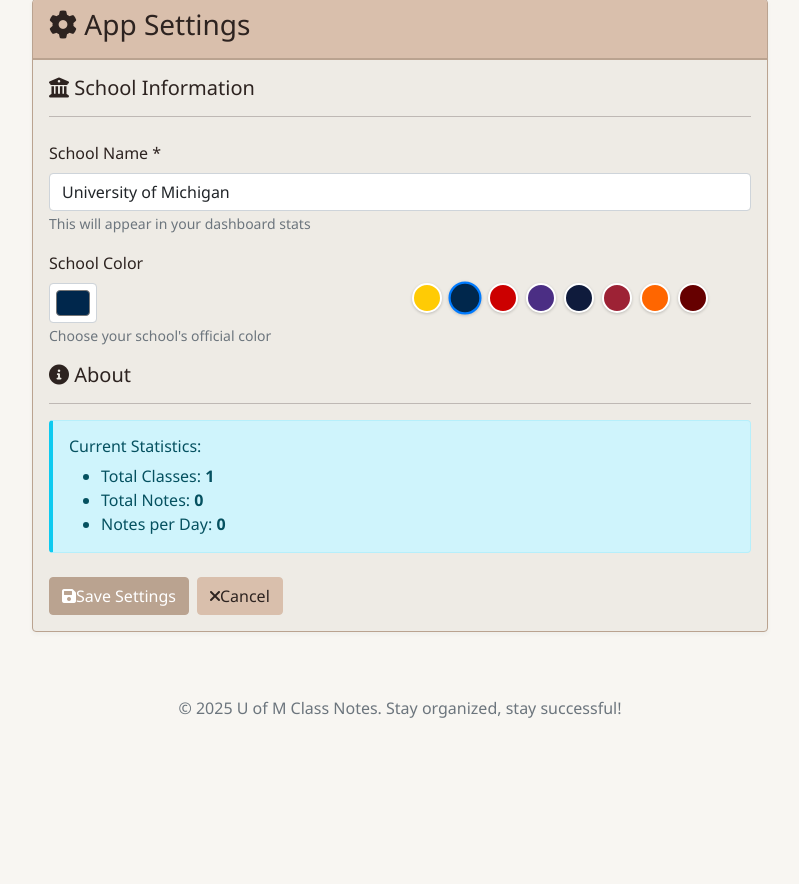
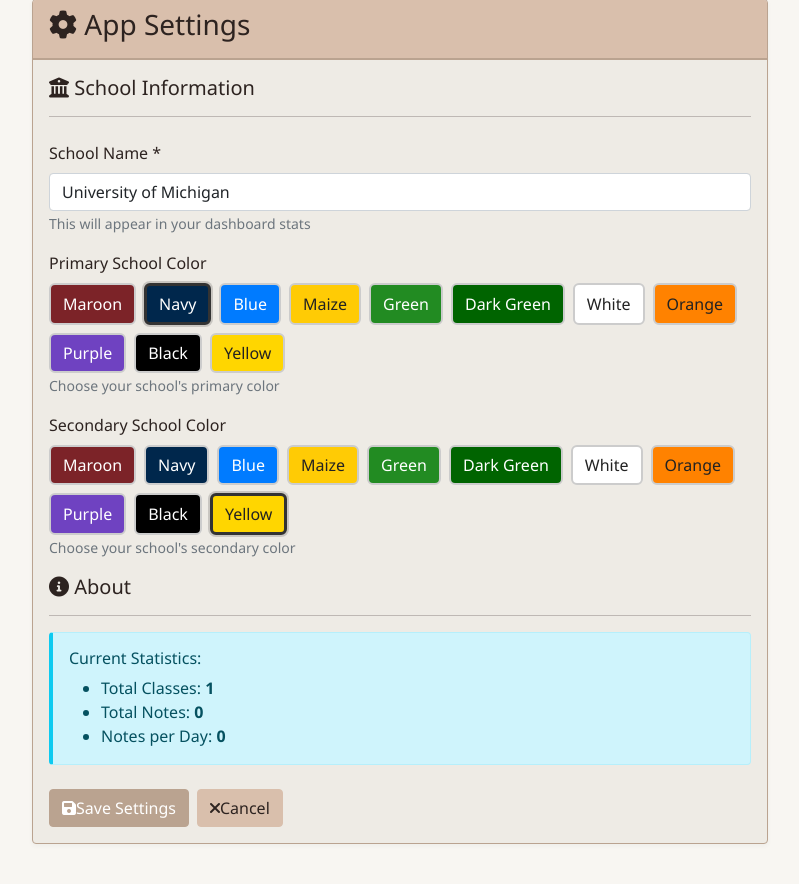
Before and after one commit to The-Legacy/class_notes, a Flask app: page /settings in a window 1280 px wide. Shown: the part 83-967 px from the top of the page, without its empty margins (240-1039 px from the left). Before the commit the page ends 801 px from the top, so only its background shows below. Run offline with Flask 3, Linux system fonts and the light colour scheme; data comes from the database, SQL or seed files in the repository; both versions use the stored data as it was after the commit; data that the repository does not hold is empty; some libraries are stand-ins or nearby versions.

Commit message:
Got School Colors Working

```diff
--- a/app.py
+++ b/app.py
@@ -64,7 +64,10 @@
         INSERT OR IGNORE INTO settings (key, value) VALUES ('school_name', 'U of M')
     ''')
     cursor.execute('''
-        INSERT OR IGNORE INTO settings (key, value) VALUES ('school_color', '#FFCB05')
+        INSERT OR IGNORE INTO settings (key, value) VALUES ('school_primary_color', '#7C2328')
+    ''')
+    cursor.execute('''
+        INSERT OR IGNORE INTO settings (key, value) VALUES ('school_secondary_color', '#00274C')
     ''')
 
     conn.commit()
@@ -128,7 +131,8 @@
 
     # Get school settings
     school_name = get_setting('school_name', 'U of M')
-    school_color = get_setting('school_color', '#FFCB05')
+    school_primary_color = get_setting('school_primary_color', '#7C2328')
+    school_secondary_color = get_setting('school_secondary_color', '#00274C')
 
     # Calculate notes per day
     notes_per_day = calculate_notes_per_day()
@@ -137,7 +141,8 @@
     return render_template('index.html',
                          class_stats=class_stats,
                          school_name=school_name,
-                         school_color=school_color,
+                         school_primary_color=school_primary_color,
+                         school_secondary_color=school_secondary_color,
                          notes_per_day=notes_per_day)
 
 @app.route('/add_class', methods=['GET', 'POST'])
@@ -323,19 +328,36 @@
     """App settings page"""
     if request.method == 'POST':
         school_name = request.form['school_name']
-        school_color = request.form['school_color']
+        school_primary_color = request.form['school_primary_color']
+        school_secondary_color = request.form['school_secondary_color']
 
         if school_name:
             set_setting('school_name', school_name)
-            set_setting('school_color', school_color)
+            set_setting('school_primary_color', school_primary_color)
+            set_setting('school_secondary_color', school_secondary_color)
             flash('Settings updated successfully!', 'success')
             return redirect(url_for('index'))
         else:
             flash('School name is required!', 'error')
 
-    # Get current settings and stats
+    # Color options for swatches/buttons
+    color_options = [
+        {"name": "Maroon", "value": "#7C2328", "text": "#fff"},
+        {"name": "Navy", "value": "#00274C", "text": "#fff"},
+        {"name": "Blue", "value": "#007bff", "text": "#fff"},
+        {"name": "Maize", "value": "#FFCB05", "text": "#222"},
+        {"name": "Green", "value": "#228B22", "text": "#fff"},
+        {"name": "Dark Green", "value": "#006400", "text": "#fff"},
+        {"name": "White", "value": "#fff", "text": "#222"},
+        {"name": "Orange", "value": "#FF8200", "text": "#222"},
+        {"name": "Purple", "value": "#6F42C1", "text": "#fff"},
+        {"name": "Black", "value": "#000", "text": "#fff"},
+        {"name": "Yellow", "value": "#FFD600", "text": "#222"},
+    ]
+
     school_name = get_setting('school_name', 'U of M')
-    school_color = get_setting('school_color', '#FFCB05')
+    school_primary_color = get_setting('school_primary_color', '#7C2328')
+    school_secondary_color = get_setting('school_secondary_color', '#00274C')
 
     conn = get_db_connection()
     total_classes = conn.execute('SELECT COUNT(*) as count FROM classes WHERE archived = 0').fetchone()['count']
@@ -346,10 +368,12 @@
 
     return render_template('settings.html',
                          school_name=school_name,
-                         school_color=school_color,
+                         school_primary_color=school_primary_color,
+                         school_secondary_color=school_secondary_color,
                          total_classes=total_classes,
                          total_notes=total_notes,
-                         notes_per_day=notes_per_day)
+                         notes_per_day=notes_per_day,
+                         color_options=color_options)
 
 @app.route('/class/<int:class_id>/delete', methods=['POST'])
 def delete_class(class_id):
--- a/static/css/style.css
+++ b/static/css/style.css
@@ -151,6 +151,9 @@
     display: flex;
     flex-direction: column;
     justify-content: center;
+    color: #fff;
+    border: 2px solid #222;
+    text-shadow: 0 1px 4px rgba(0,0,0,0.25);
 }
 
 /* Buttons */
--- a/templates/settings.html
+++ b/templates/settings.html
@@ -24,28 +24,43 @@
                     </div>
 
                     <div class="mb-3">
-                        <label for="school_color" class="form-label">School Color</label>
-                        <div class="row">
-                            <div class="col-md-6">
-                                <input type="color" class="form-control form-control-color"
-                                       id="school_color" name="school_color" value="{{ school_color }}"
-                                       title="Choose school color">
-                            </div>
-                            <div class="col-md-6">
-                                <div class="color-presets">
-                                    <span class="color-preset" data-color="#FFCB05" style="background-color: #FFCB05;" title="Michigan Maize"></span>
-                                    <span class="color-preset" data-color="#00274C" style="background-color: #00274C;" title="Michigan Blue"></span>
-                                    <span class="color-preset" data-color="#CC0000" style="background-color: #CC0000;" title="Ohio State"></span>
-                                    <span class="color-preset" data-color="#4B2E84" style="background-color: #4B2E84;" title="Northwestern"></span>
-                                    <span class="color-preset" data-color="#0F1B3C" style="background-color: #0F1B3C;" title="Penn State"></span>
-                                    <span class="color-preset" data-color="#9D2235" style="background-color: #9D2235;" title="Indiana"></span>
-                                    <span class="color-preset" data-color="#FF6600" style="background-color: #FF6600;" title="Illinois"></span>
-                                    <span class="color-preset" data-color="#660000" style="background-color: #660000;" title="Minnesota"></span>
-                                </div>
-                            </div>
+                        <label class="form-label">Primary School Color</label>
+                        <div class="d-flex flex-wrap gap-2">
+                            {% for color in color_options %}
+                            <input type="radio" class="btn-check" name="school_primary_color" id="primary-{{ color.name }}" value="{{ color.value }}" autocomplete="off" {% if school_primary_color == color.value %}checked{% endif %}>
+                            <label class="btn btn-outline-secondary color-swatch-label" for="primary-{{ color.name }}" style="background: {{ color.value }}; color: {{ color.text }}; min-width: 60px;">
+                                {{ color.name }}
+                            </label>
+                            {% endfor %}
                         </div>
-                        <small class="form-text text-muted">Choose your school's official color</small>
+                        <small class="form-text text-muted">Choose your school's primary color</small>
                     </div>
+                    <div class="mb-3">
+                        <label class="form-label">Secondary School Color</label>
+                        <div class="d-flex flex-wrap gap-2">
+                            {% for color in color_options %}
+                            <input type="radio" class="btn-check" name="school_secondary_color" id="secondary-{{ color.name }}" value="{{ color.value }}" autocomplete="off" {% if school_secondary_color == color.value %}checked{% endif %}>
+                            <label class="btn btn-outline-secondary color-swatch-label" for="secondary-{{ color.name }}" style="background: {{ color.value }}; color: {{ color.text }}; min-width: 60px;">
+                                {{ color.name }}
+                            </label>
+                            {% endfor %}
+                        </div>
+                        <small class="form-text text-muted">Choose your school's secondary color</small>
+                    </div>
+<style>
+.color-swatch-label {
+    border: 2px solid #ccc;
+    border-radius: 6px;
+    cursor: pointer;
+    font-weight: 500;
+    text-align: center;
+    transition: border 0.2s;
+}
+.btn-check:checked + .color-swatch-label {
+    border: 3px solid #333;
+    box-shadow: 0 0 0 2px #3333;
+}
+</style>
 
                     <div class="mb-4">
                         <h5><i class="fas fa-info-circle"> </i> About</h5>
```
Also changed, not shown: templates/index.html (+5 -4 lines), class_notes.db.
